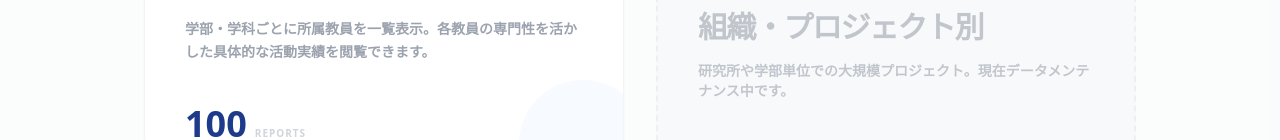
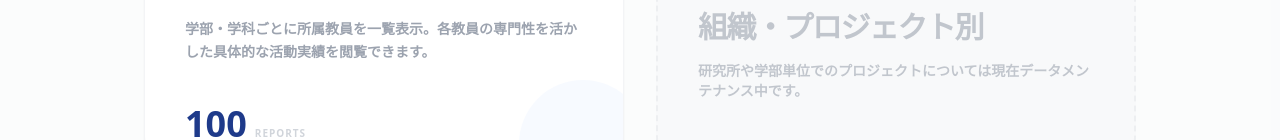
Before and after one commit to toyo-univ-social-contribution/soc-act-info-2024, a React (Vite) app: page / in a window 1280 px wide. Shown: the part 812-952 px from the top of the page. Built offline with nearby package versions, Linux system fonts and the light colour scheme.

Commit message:
Update App.tsx

```diff
--- a/App.tsx
+++ b/App.tsx
@@ -254,7 +254,7 @@ const Home = () => {
           </div>
           <h2 className="text-3xl font-black text-gray-400 mb-4 tracking-tighter">組織・プロジェクト別</h2>
           <p className="text-gray-400 font-bold text-sm">
-            研究所や学部単位での大規模プロジェクト。現在データメンテナンス中です。
+            研究所や学部単位でのプロジェクトについては現在データメンテナンス中です。
           </p>
         </div>
       </section>
```
